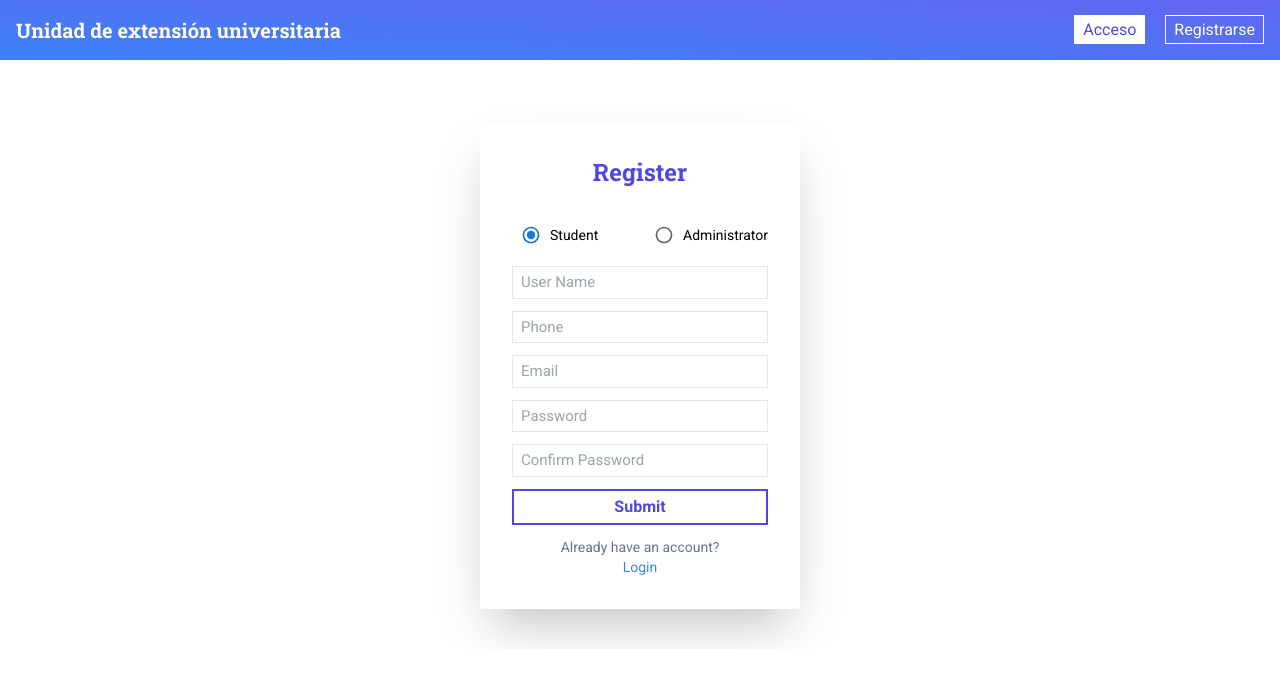
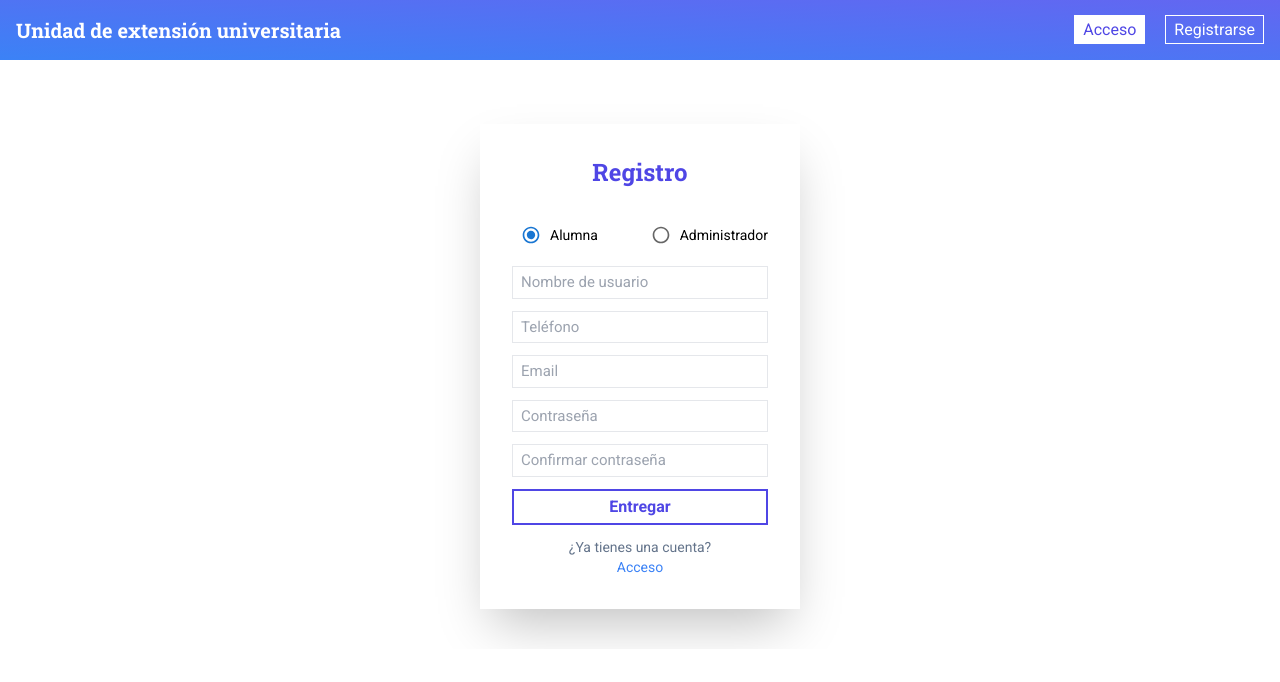
Before and after one commit to dev-langesh/university-extension-unit, a Next.js app in the folder client/: page /auth/register in a window 1280 px wide. Shown: the top 682 px of the page. Built offline with nearby package versions, Linux system fonts and the light colour scheme.

Commit message:
get registered students & register page translate

```diff
--- a/client/components/Auth/Register/Footer.tsx
+++ b/client/components/Auth/Register/Footer.tsx
@@ -4,10 +4,10 @@
 export default function Footer() {
   return (
     <p className="text-center text-slate-500 text-sm">
-      Already have an account?
+      ¿Ya tienes una cuenta?
       <br />
       <Link className="text-blue-500" href="/auth/login">
-        Login
+        Acceso
       </Link>
     </p>
   );
--- a/client/components/Auth/Register/RadioGroup.tsx
+++ b/client/components/Auth/Register/RadioGroup.tsx
@@ -19,7 +19,7 @@
           inputProps={{ "aria-label": "Student" }}
           size="small"
         />{" "}
-        Student
+        Alumna
       </div>
       <div className="flex items-center">
         <Radio
@@ -30,7 +30,7 @@
           inputProps={{ "aria-label": "Administerator" }}
           size="small"
         />{" "}
-        Administrator
+        Administrador
       </div>
     </section>
   );
--- a/client/components/Auth/Register/RegisterForm.tsx
+++ b/client/components/Auth/Register/RegisterForm.tsx
@@ -88,14 +88,14 @@
         className="shadow-2xl p-8 space-y-3 flex flex-col justify-center w-4/5 sm:w-80"
       >
         <h1 className="text-center text-2xl font-bold pb-4 font-slab text-indigo-600">
-          Register
+          Registro
         </h1>
 
         <RadioGroup state={state} setUserType={setUserType} />
 
         <FormFields handleChange={handleChange} />
 
-        <Button type="submit" text={loading ? "Loading..." : "Submit"} />
+        <Button type="submit" text={loading ? "Cargando..." : "Entregar"} />
 
         <Footer />
         <Snackbar
--- a/client/components/Auth/Register/inputs.ts
+++ b/client/components/Auth/Register/inputs.ts
@@ -3,11 +3,11 @@
 export const inputs: inputType[] = [
   {
     name: "username",
-    placeholder: "User Name",
+    placeholder: "Nombre de usuario",
   },
   {
     name: "phone",
-    placeholder: "Phone",
+    placeholder: "Teléfono",
   },
   {
     name: "email",
@@ -16,12 +16,12 @@
   {
     name: "password",
     type: "password",
-    placeholder: "Password",
+    placeholder: "Contraseña",
   },
   {
     name: "confirmPassword",
     type: "password",
-    placeholder: "Confirm Password",
+    placeholder: "Confirmar contraseña",
   },
 ];
 
--- a/client/components/course/CourseHeader.tsx
+++ b/client/components/course/CourseHeader.tsx
@@ -11,7 +11,7 @@
     <header className="w-full p-3 flex items-center justify-center space-x-6">
       {role !== "student" && <ButtonWithLink text="Crear actividad" />}
       <Button setPage={setPage} text="Actividades" />
-      <Button setPage={setPage} text="Los participantes" />
+      <Button setPage={setPage} text="Estudiantes" />
     </header>
   );
 }
--- a/client/components/course/participants/index.tsx
+++ b/client/components/course/participants/index.tsx
@@ -1,30 +1,46 @@
-import React from "react";
+import axios from "axios";
+import { useRouter } from "next/router";
+import React, { useEffect, useState } from "react";
 
 export default function Participant() {
+  const router = useRouter();
+  const [participants, setParticipants] = useState<any>([]);
+
+  useEffect(() => {
+    const id = router.query.id;
+
+    async function getData() {
+      const req = await axios.get(
+        `http://localhost:8000/course/${id}/participants`
+      );
+
+      const data = req.data;
+
+      console.log(data);
+
+      if (!data.error) {
+        setParticipants(data.students);
+      }
+    }
+
+    if (id) {
+      getData();
+    }
+  }, [router.query]);
+
   return (
     <section className="h-full flex flex-wrap items-center justify-center">
-      <ParticipantCard email="langesh@gmail.com" type="admin" />
-      <ParticipantCard email="langesh@gmail.com" type="student" />
-      <ParticipantCard email="langesh@gmail.com" type="student" />
-      <ParticipantCard email="langesh@gmail.com" type="student" />
-      <ParticipantCard email="langesh@gmail.com" type="student" />
-      <ParticipantCard email="langesh@gmail.com" type="student" />
-      <ParticipantCard email="langesh@gmail.com" type="student" />
+      {participants.map((p: any) => {
+        return <ParticipantCard email={p.email} key={p.student_id} />;
+      })}
     </section>
   );
 }
 
-function ParticipantCard({
-  email,
-  type,
-}: {
-  email: string;
-  type: "student" | "admin";
-}) {
+function ParticipantCard({ email }: { email: string }) {
   return (
     <div className="shadow-lg p-4 border  m-3 rounded space-x-4">
       <span>{email}</span>
-      <span className="text-xs text-slate-500">{type}</span>
     </div>
   );
 }
```
Also changed, not shown: 2 other files (tests, documents, lock files or other folders).
